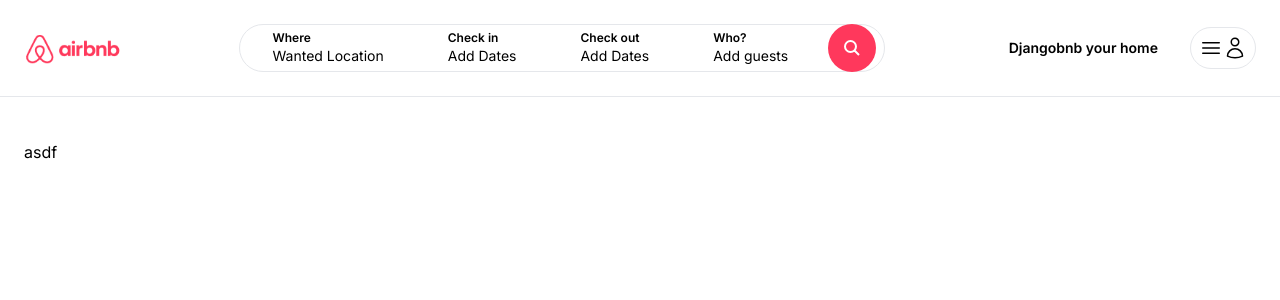
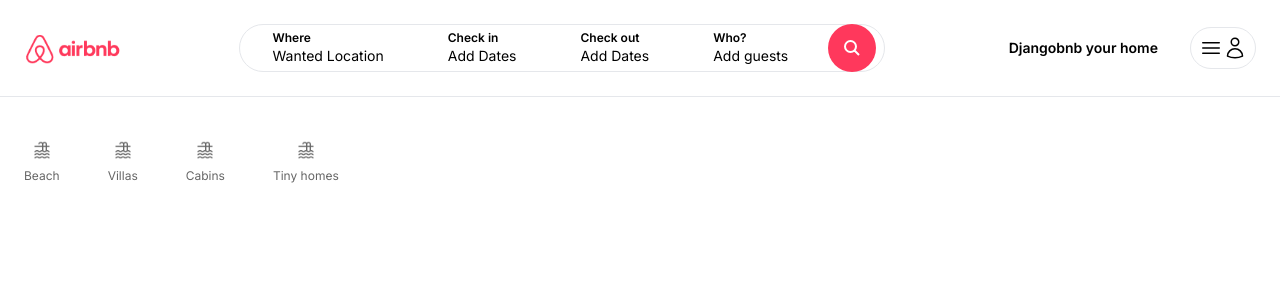
Before and after one commit to AdityaSahu786/AirBnb_Clone, a Next.js app: page / in a window 1280 px wide. Shown: the top 300 px of the page. Built offline with nearby package versions, Linux system fonts and the light colour scheme.

Commit message:
Completed adding Categories on the front page

```diff
--- a/app/components/Categories.tsx
+++ b/app/components/Categories.tsx
@@ -1,8 +1,47 @@
+import Image from "next/image";
 const Categories = () => {
     return (
        <div className="pt-3 cursor-pointer pb-6 flex items-center space-x-12">
-        <div className="pb-4 flex flex-col items-center space-y-2 border-b-2 border-white opacity-60 hover:opacity"></div>
-       asdf
+        <div className="pb-4 flex flex-col items-center space-y-2 border-b-2 border-white opacity-60 hover:border-gray-600 hover:opacity">
+           <Image
+              src="/icn_category_beach.jpeg"
+              alt="Category - Beach"
+              width={20}
+              height={20}
+              />
+
+              <span className='text-xs'>Beach</span>
+       </div>
+       <div className="pb-4 flex flex-col items-center space-y-2 border-b-2 border-white opacity-60 hover:border-gray-600 hover:opacity">
+           <Image
+              src="/icn_category_beach.jpeg"
+              alt="Category - Beach"
+              width={20}
+              height={20}
+              />
+
+              <span className='text-xs'>Villas</span>
+       </div>
+       <div className="pb-4 flex flex-col items-center space-y-2 border-b-2 border-white opacity-60 hover:border-gray-600 hover:opacity">
+           <Image
+              src="/icn_category_beach.jpeg"
+              alt="Category - Beach"
+              width={20}
+              height={20}
+              />
+
+              <span className='text-xs'>Cabins</span>
+       </div>
+       <div className="pb-4 flex flex-col items-center space-y-2 border-b-2 border-white opacity-60 hover:border-gray-600 hover:opacity">
+           <Image
+              src="/icn_category_beach.jpeg"
+              alt="Category - Beach"
+              width={20}
+              height={20}
+              />
+
+              <span className='text-xs'>Tiny homes</span>
+       </div>
        </div>
     )
 }
```
